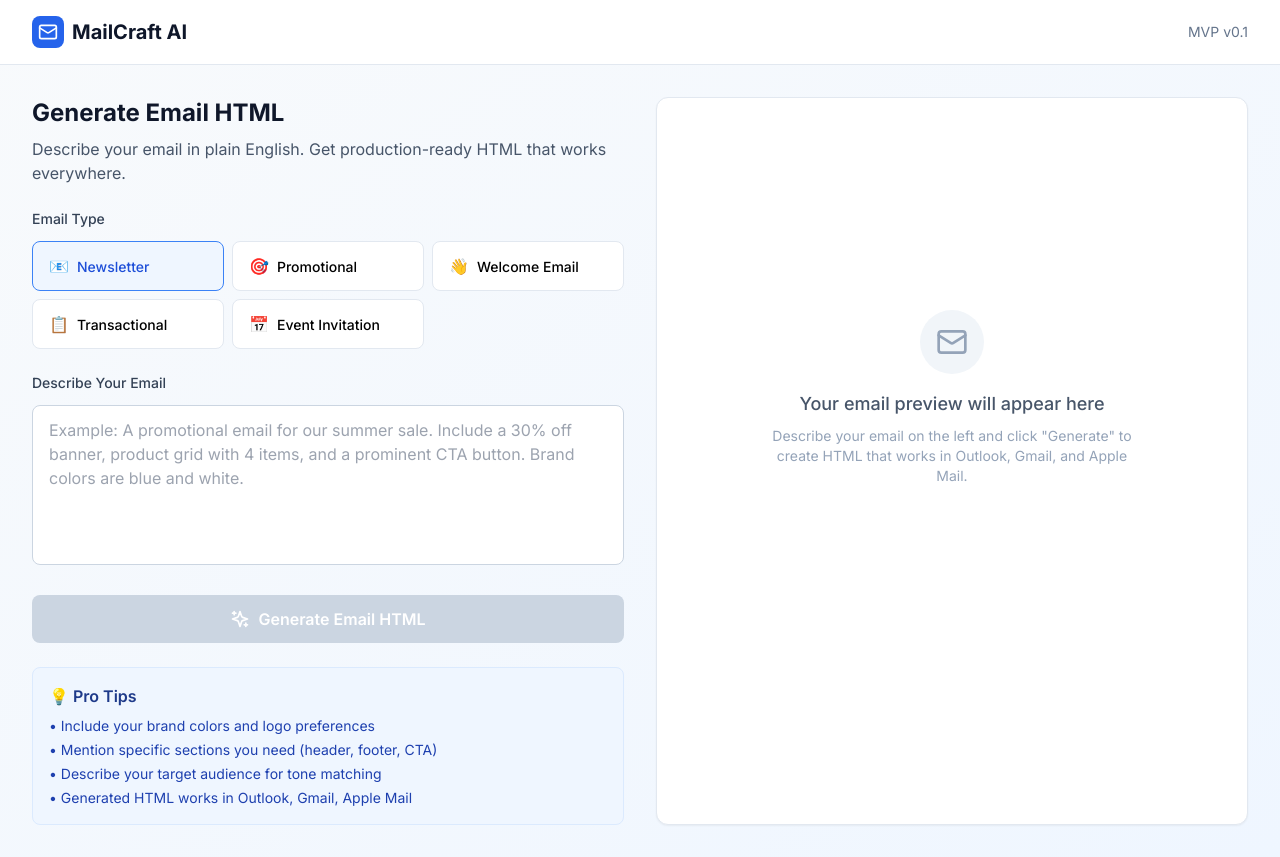
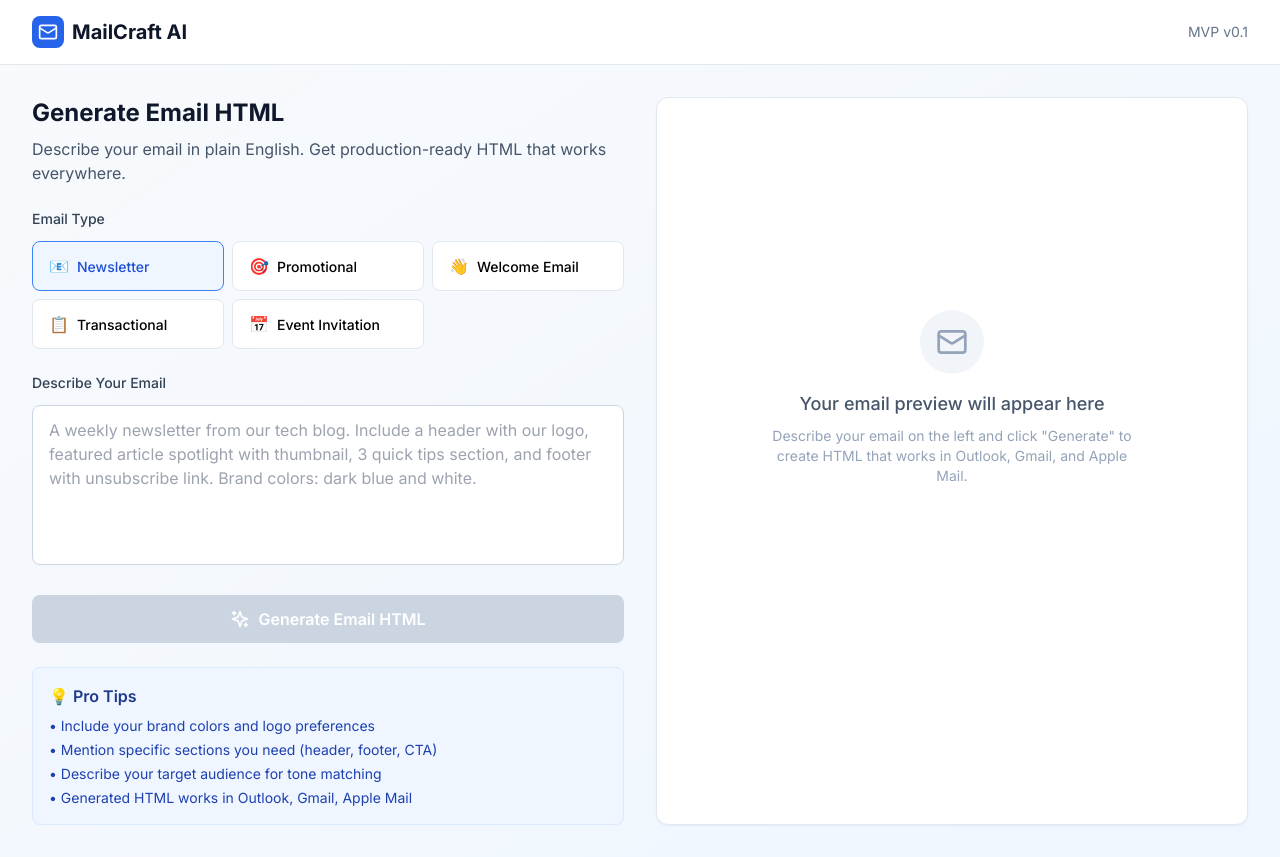
Before and after one commit to zqf013111/mailcraft-ai, a Next.js app: page / in a window 1280 px wide. Built offline with nearby package versions, Linux system fonts and the light colour scheme.

Commit message:
feat: add type-specific example placeholders for each email type

```diff
--- a/app/page.tsx
+++ b/app/page.tsx
@@ -4,11 +4,11 @@ import { useState } from 'react';
 import { Sparkles, Copy, Check, Download, Mail, Code, Eye, Loader2 } from 'lucide-react';
 
 const EMAIL_TYPES = [
-  { value: 'newsletter', label: 'Newsletter', icon: '📧' },
-  { value: 'promotional', label: 'Promotional', icon: '🎯' },
-  { value: 'welcome', label: 'Welcome Email', icon: '👋' },
-  { value: 'transactional', label: 'Transactional', icon: '📋' },
-  { value: 'event', label: 'Event Invitation', icon: '📅' },
+  { value: 'newsletter', label: 'Newsletter', icon: '📧', example: 'A weekly newsletter from our tech blog. Include a header with our logo, featured article spotlight with thumbnail, 3 quick tips section, and footer with unsubscribe link. Brand colors: dark blue and white.' },
+  { value: 'promotional', label: 'Promotional', icon: '🎯', example: 'A promotional email for our summer sale. Include a hero banner with 30% off headline, product grid with 4 items, customer testimonial, and prominent CTA button. Brand colors are blue and white.' },
+  { value: 'welcome', label: 'Welcome Email', icon: '👋', example: 'A welcome email for new users who just signed up. Include warm greeting, 3-step getting started guide, featured feature highlights, and a support contact link. Brand colors: teal and white.' },
+  { value: 'transactional', label: 'Transactional', icon: '📋', example: 'An order confirmation email after a purchase. Include order number and date, itemized product list with images, shipping address, delivery estimate, and track order button. Clean and minimal style.' },
+  { value: 'event', label: 'Event Invitation', icon: '📅', example: 'An invitation to our upcoming webinar on AI tools. Include event title and date/time, speaker bio with headshot placeholder, agenda with 3 sessions, and RSVP button. Professional purple theme.' },
 ];
 
 export default function Home() {
@@ -131,7 +131,7 @@ export default function Home() {
               <textarea
                 value={description}
                 onChange={(e) => setDescription(e.target.value)}
-                placeholder="Example: A promotional email for our summer sale. Include a 30% off banner, product grid with 4 items, and a prominent CTA button. Brand colors are blue and white."
+                placeholder={EMAIL_TYPES.find(t => t.value === emailType)?.example || 'Describe your email in plain English...'}
                 className="w-full h-40 px-4 py-3 border border-slate-300 rounded-lg focus:ring-2 focus:ring-blue-500 focus:border-transparent resize-none"
               />
             </div>
```
